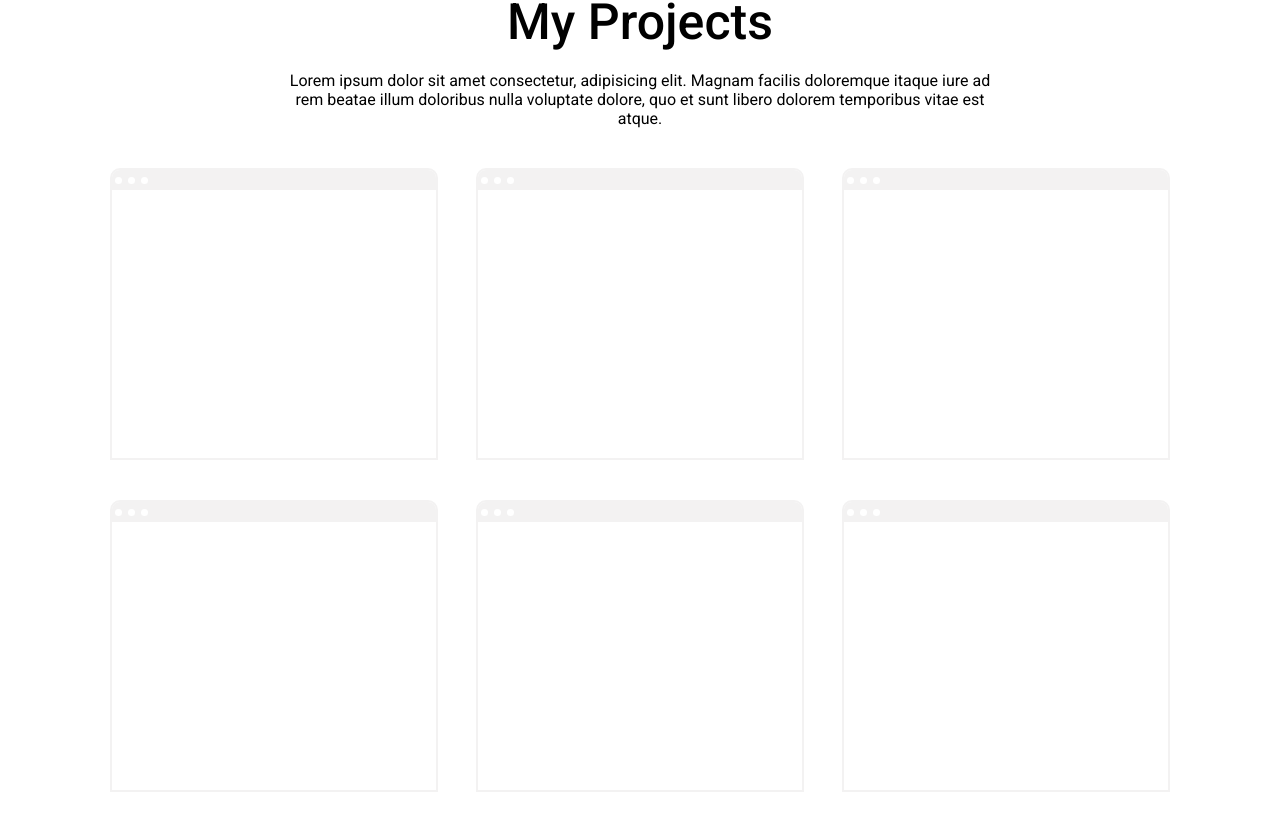
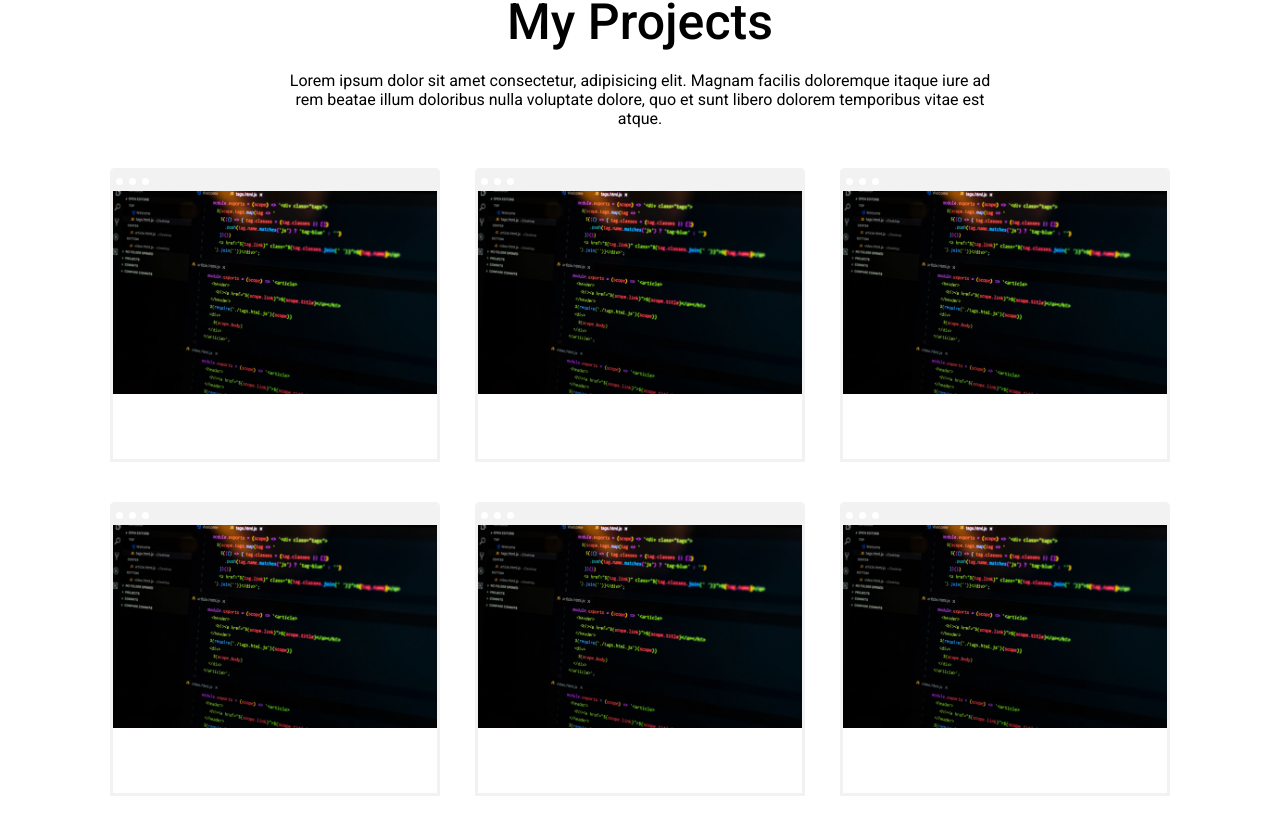
Before and after one commit to Elifnull/Personal_Profile, a React (Create React App) app in the folder Website/basic/: page / in a window 1280 px wide. Shown: the part 1657-2473 px from the top of the page. Built offline with nearby package versions, Linux system fonts and the light colour scheme.

Commit message:
css and animations to projects added

```diff
--- a/Website/basic/src/components/Product/Product.css
+++ b/Website/basic/src/components/Product/Product.css
@@ -2,8 +2,8 @@
     width: 30%;
     height: 36vh;
     margin: 20px 10px;
-    border: 2px solid #F3F2F2;
-    border-radius: 10px 10px 0px 0px;
+    border: 3px solid #F3F2F2;
+    border-radius: 1.5% 1.5% 0 0;
     overflow: hidden;
 }
 
@@ -12,6 +12,8 @@
     background-color: #F3F2F2;
     display: flex;
     align-items: center;
+    position: sticky;
+    z-index: 1;
 }
 
 .browserCircle {
@@ -19,5 +21,17 @@
     height: 7px;
     background-color: white;
     margin: 3px;
-    border-radius: 70%;
+    border-radius: 50%;
 }
+
+.projectImage{
+    width:100%;
+    transition: all 7s ease;
+}
+
+.product:hover .projectImage{
+    transform: translateY(-100%);
+}
+
+
+/*notes so far the props can be passed along*/
--- a/Website/basic/src/components/ProductList/ProductList.jsx
+++ b/Website/basic/src/components/ProductList/ProductList.jsx
@@ -16,7 +16,7 @@ const ProductList = () => {
             </div>
             <div className="productList-List">
                 { products.map((item)=>
-                <Product/>
+                <Product img={item.img} link={item.link} proj={item.proj} key={item.id}/>
                 )}
 
             </div>
```
